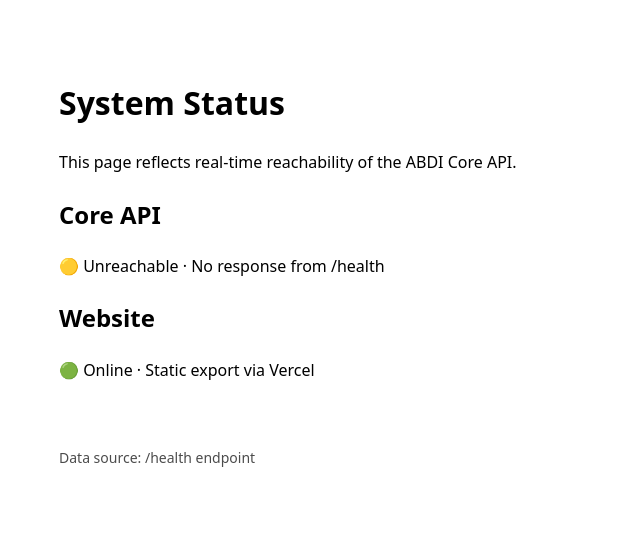
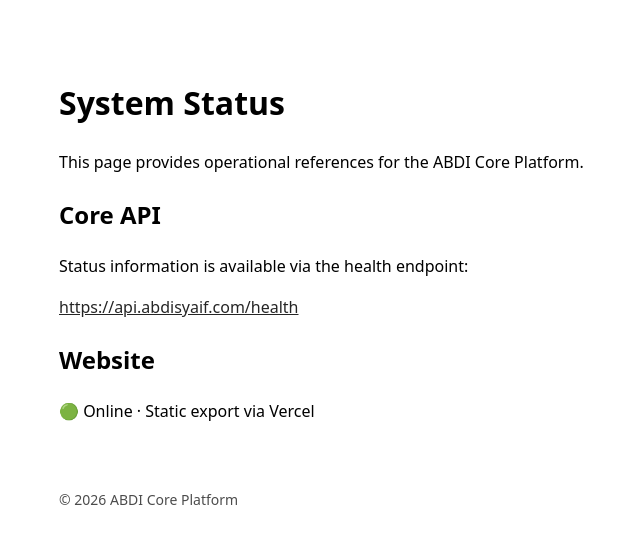
Before and after one commit to slee17an-spec/abdi-website, a Next.js app: page /status in a window 1280 px wide. Shown: the top 544 px of the page, without its empty margins (101-741 px from the left). Built offline with nearby package versions, Linux system fonts and the light colour scheme; no server answers.

Commit message:
Add static system status page with health reference

```diff
--- a/app/status/page.jsx
+++ b/app/status/page.jsx
@@ -1,6 +1,4 @@
-export default async function Status() {
-  const health = await getHealth();
-
+export default function Status() {
   return (
     <main
       style={{
@@ -14,20 +12,25 @@
       <h1>System Status</h1>
 
       <p>
-        This page reflects real-time reachability
-        of the ABDI Core API.
+        This page provides operational references
+        for the ABDI Core Platform.
       </p>
 
       <section>
         <h2>Core API</h2>
-        {health ? (
-          <p>
-            🟢 Online · Last checked{" "}
-            {new Date(health.time).toLocaleString()}
-          </p>
-        ) : (
-          <p>🟡 Unreachable · No response from /health</p>
-        )}
+        <p>
+          Status information is available via the health endpoint:
+        </p>
+        <p>
+          <a
+            href="https://api.abdisyaif.com/health"
+            target="_blank"
+            rel="noopener noreferrer"
+            style={{ color: "inherit", opacity: 0.85, textDecoration: "underline" }}
+          >
+            https://api.abdisyaif.com/health
+          </a>
+        </p>
       </section>
 
       <section>
@@ -36,19 +39,8 @@
       </section>
 
       <footer style={{ marginTop: 64, fontSize: 14, opacity: 0.7 }}>
-        Data source: /health endpoint
+        © {new Date().getFullYear()} ABDI Core Platform
       </footer>
     </main>
   );
 }
-
-async function getHealth() {
-  try {
-    const res = await fetch("https://api.abdisyaif.com/health", {
-      cache: "no-store",
-    });
-    return res.ok ? await res.json() : null;
-  } catch {
-    return null;
-  }
-}
```
